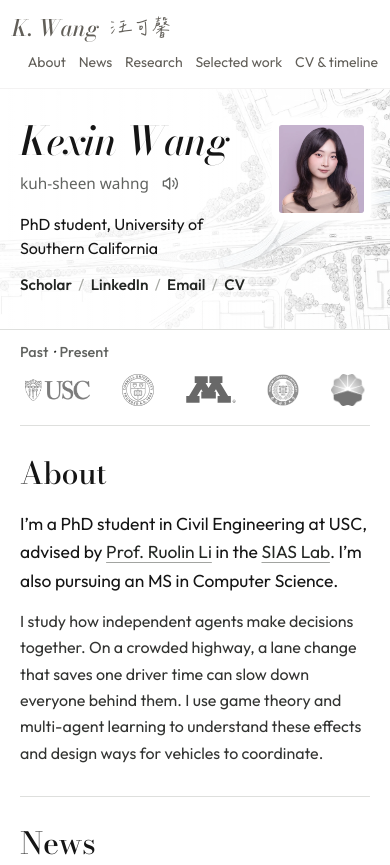
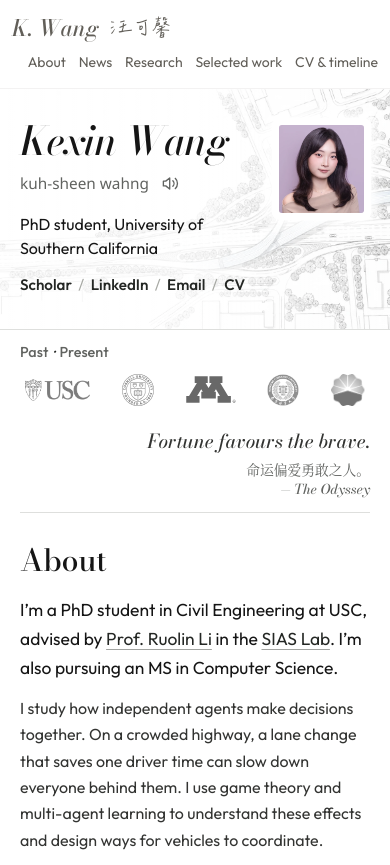
Before and after one commit to KWang0405/kexinwang.me, a plain HTML site: page index.html in a window 390 px wide. Shown: the top 865 px of the page. Drawn offline with Linux system fonts and the light colour scheme.

Commit message:
Add bilingual Odyssey quote beside affiliation logos

```diff
--- a/index.html
+++ b/index.html
@@ -54,6 +54,13 @@
           <button type="button" class="affiliation nfu" aria-label="Nanjing Forestry University" aria-pressed="false"><img src="assets/affiliations/njfu.png" alt=""><span aria-hidden="true" class="affiliation-name">Nanjing Forestry University</span></button>
           <button type="button" class="affiliation cnpc" aria-label="China National Petroleum Corporation" aria-pressed="false"><img src="assets/affiliations/cnpc.png" alt=""><span aria-hidden="true" class="affiliation-name">China National Petroleum Corporation</span></button>
         </div>
+        <figure class="affiliation-quote">
+          <blockquote>
+            <p>Fortune favours the brave.</p>
+            <p lang="zh-CN">命运偏爱勇敢之人。</p>
+          </blockquote>
+          <figcaption>— <cite>The Odyssey</cite></figcaption>
+        </figure>
       </div>
       <section id="about" class="section">
         <h2>About</h2>
--- a/style.css
+++ b/style.css
@@ -124,10 +124,18 @@ h1 i { color: var(--ink); font-weight: inherit; }
   object-position: center 34%;
   border-radius: .18rem;
 }
-.affiliations { display: flex; align-items: center; gap: 2.5rem; padding-block: .85rem; border-bottom: 1px solid var(--rule); }
+.affiliations { display: flex; flex-wrap: wrap; align-items: center; gap: .85rem clamp(.8rem, 2vw, 2.5rem); padding-block: .85rem; border-bottom: 1px solid var(--rule); }
 .affiliation-label { font: 500 .9rem var(--sans); color: var(--muted); white-space: nowrap; }
 .affiliation-label i { padding-inline: .1rem; color: var(--link); }
 .affiliation-marks { display: flex; align-items: center; gap: clamp(1.5rem, 4vw, 3rem); }
+.affiliation-quote { margin: 0 0 0 auto; text-align: right; color: var(--muted); }
+.affiliation-quote blockquote { margin: 0; }
+.affiliation-quote blockquote p:first-child,
+.affiliation-quote figcaption { font: italic 500 1.2rem/1.35 var(--serif); }
+.affiliation-quote blockquote p:first-child { color: var(--copy); }
+.affiliation-quote [lang="zh-CN"] { font-family: "Songti SC", "Noto Serif CJK SC", SimSun, serif; }
+.affiliation-quote blockquote p + p { margin-top: .2rem; font-size: .86rem; }
+.affiliation-quote figcaption { font-size: .85rem; }
 .affiliation { position: relative; padding: .3rem; border: 0; background: transparent; min-height: 44px; min-width: 44px; display: grid; place-items: center; }
 .affiliation img { max-width: 5.4rem; height: 2.45rem; object-fit: contain; filter: grayscale(1); opacity: .65; transition: filter .18s, opacity .18s; }
 .affiliation.usc img { width: 5.4rem; height: auto; }
@@ -193,7 +201,8 @@ footer a { font-size: .9rem; }
   .masthead { gap: .8rem; }
   .section { grid-template-columns: 1fr; gap: 1.1rem; padding-block: 1.85rem; }
   .hero-inner { gap: 1.3rem; }
-  .affiliations { gap: 1.5rem; }
+  .affiliations { gap: .85rem; }
+  .affiliation-marks { gap: .85rem; }
 }
 @media (max-width: 580px) {
   html { scroll-padding-top: calc(var(--header-height, 7.25rem) + .75rem); }
@@ -212,6 +221,7 @@ footer a { font-size: .9rem; }
   .profile-links a + a::before { margin-inline: .4rem; }
   .affiliations { gap: .4rem; align-items: start; flex-direction: column; padding-block: .85rem; }
   .affiliation-marks { justify-content: space-between; width: 100%; gap: .4rem; }
+  .affiliation-quote { margin-top: .65rem; }
   .affiliation img { height: 2rem; }
   .affiliation.usc img { width: 4.1rem; }
   .affiliation:first-child .affiliation-name { left: 0; transform: none; }
```
